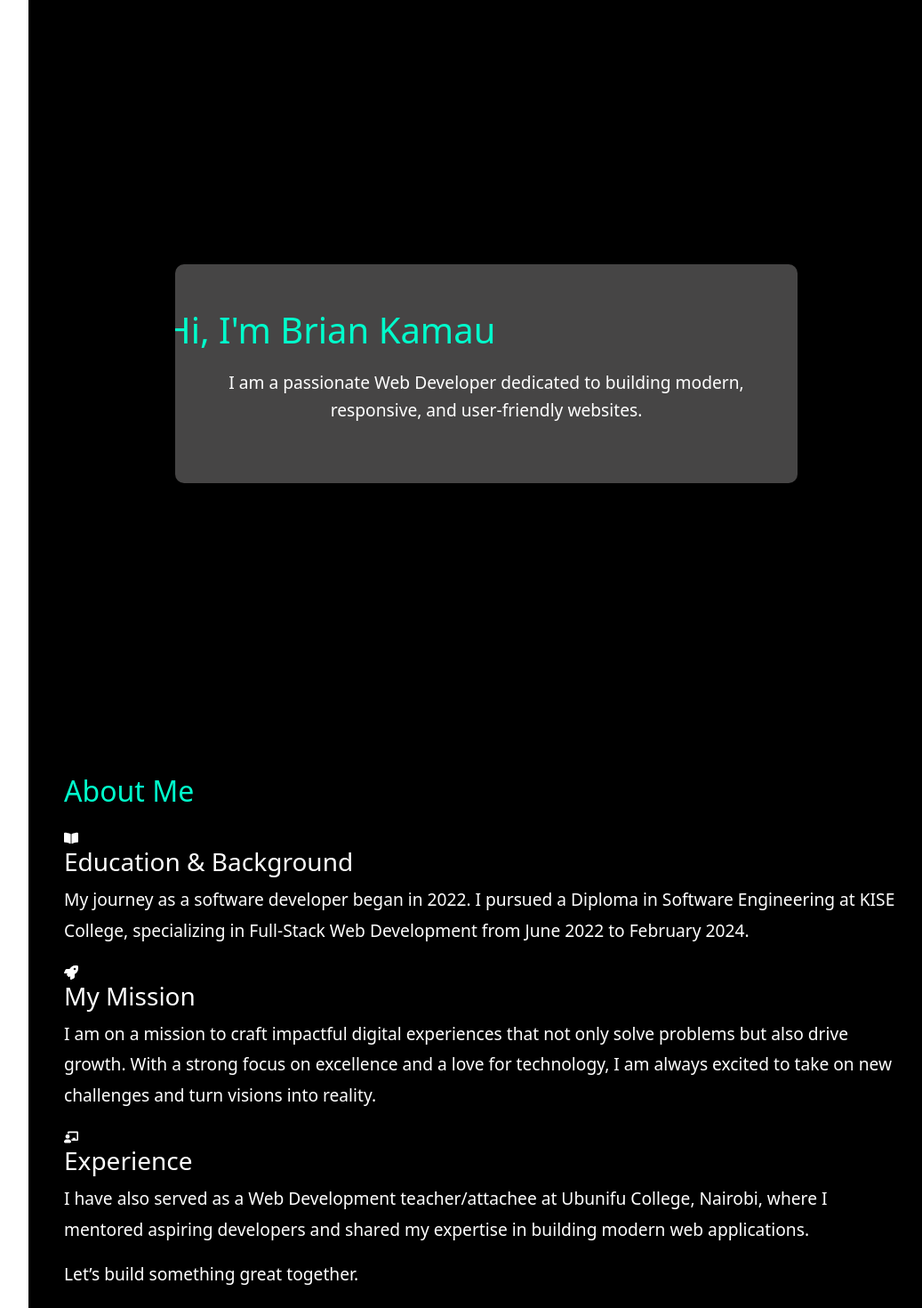
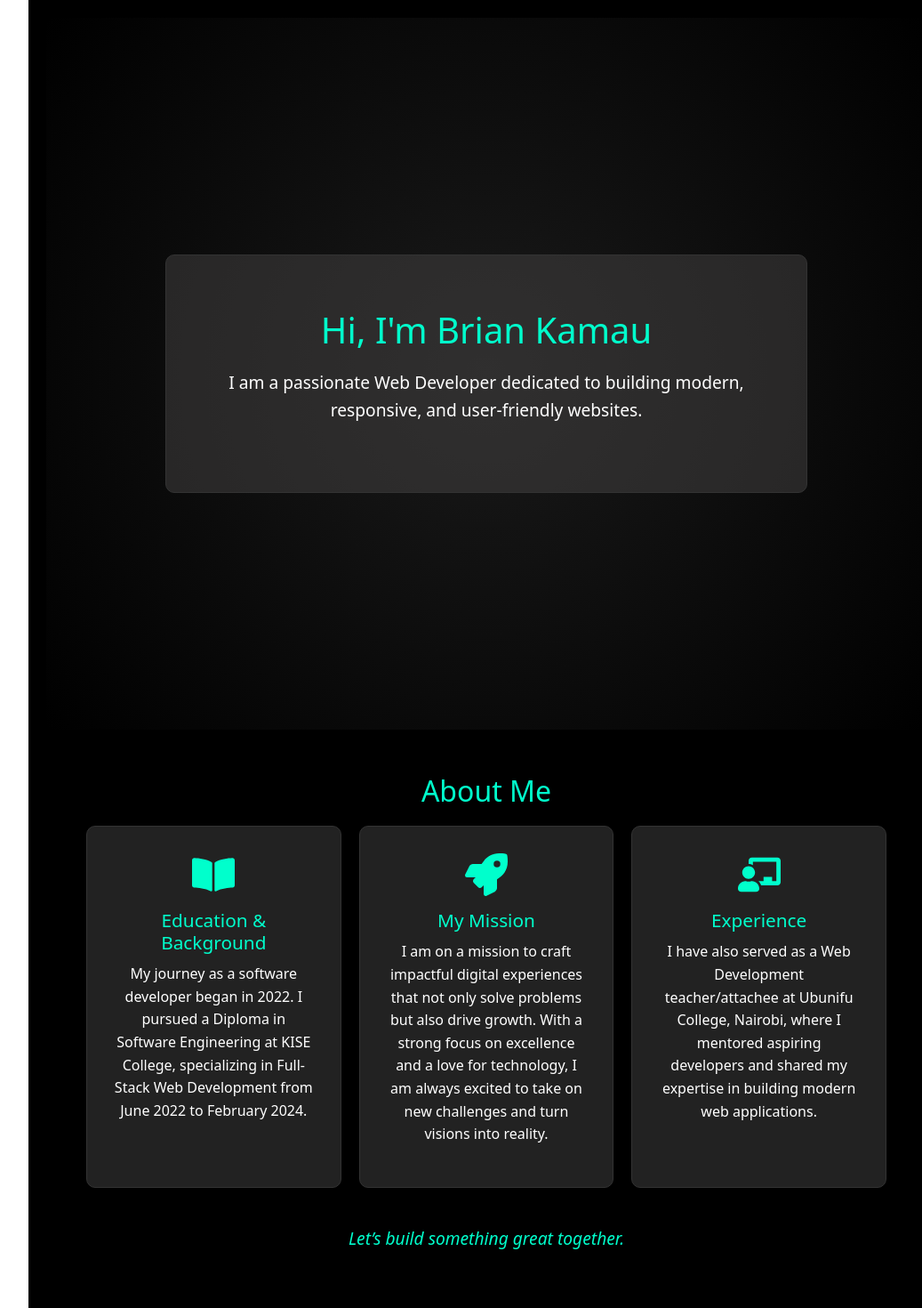
Before and after one commit to Yuikamaa1/react_portfoilio2_latest, a React (Create React App) app: page / in a window 1280 px wide. Shown: the top 1470 px of the page at 89% size, without its empty margins (218-1255 px from the left). Built offline with nearby package versions, Linux system fonts and the light colour scheme.

Commit message:
Update Home.css

```diff
--- a/src/components/Home/Home.css
+++ b/src/components/Home/Home.css
@@ -15,13 +15,15 @@
   text-align: center;
   min-height: 100vh; /* Changed from height */
   border-radius: 10px; /* Optional: Rounded corners */
+  /* New radial gradient for a more modern look */
+  background: radial-gradient(circle, #1a1a1a 0%, black 100%);
 }
 
 .home-content {
-  background-color: #464545; /* Dark gray background */
+  background-color: rgba(70, 69, 69, 0.5); /* Semi-transparent dark gray */
   color: white;
   text-align: center;
-  padding: 50px;
+  padding: 60px; /* Slightly more padding */
   border-radius: 10px;
   overflow: hidden;
   position: relative;
@@ -29,7 +31,7 @@
   flex-direction: column;
   align-items: center;
   justify-content: center;
-  /* Removed fixed height to allow content to flow naturally */
+  border: 1px solid #333; /* A subtle border */
 }
 
 /* Animation for sliding left to right */
@@ -39,7 +41,8 @@
   white-space: nowrap;
   display: inline-block;
   color: #00ffcc;
-  animation: slide-right 5s linear infinite;
+  /* Replace the old animation with a new one */
+  animation: fade-in 1.5s ease-out forwards;
 }
 
 .home-content p {
@@ -49,10 +52,10 @@
   max-width: 600px; /* Limit the width of the paragraph */
 }
 
-/* Keyframes for sliding right animation */
-@keyframes slide-right {
-  0% { transform: translateX(-100%); }
-  100% { transform: translateX(100%); }
+/* Keyframes for a subtle fade-in animation */
+@keyframes fade-in {
+  0% { opacity: 0; transform: translateY(20px); }
+  100% { opacity: 1; transform: translateY(0); }
 }
 
 .section {
@@ -213,6 +216,60 @@
   display: none; /* Hide by default */
 }
 
+/* NEW ABOUT SECTION STYLES */
+.about-container {
+  max-width: 900px;
+  margin: 0 auto;
+}
+
+.about-title {
+  text-align: center;
+  margin-bottom: 40px;
+}
+
+.about-card-container {
+  display: grid;
+  grid-template-columns: repeat(3, 1fr);
+  gap: 20px;
+}
+
+.about-item {
+  background-color: #222;
+  border-radius: 10px;
+  padding: 30px;
+  text-align: center;
+  transition: transform 0.3s ease;
+  border: 1px solid #333;
+}
+
+.about-item:hover {
+  transform: translateY(-5px);
+}
+
+.about-icon {
+  font-size: 3rem;
+  color: #00ffcc;
+  margin-bottom: 15px;
+}
+
+.about-item h3 {
+  font-size: 1.3rem;
+  color: #00ffcc;
+  margin-bottom: 10px;
+}
+
+.about-item p {
+  font-size: 1rem;
+  line-height: 1.6;
+}
+
+.about-call-to-action {
+  text-align: center;
+  margin-top: 40px;
+  font-size: 1.5rem;
+  font-style: italic;
+  color: #00ffcc;
+}
 
 /* Responsive Styles */
 
@@ -264,7 +321,8 @@
     padding: 30px 10px;
   }
   .skills-grid,
-  .projects-grid {
+  .projects-grid,
+  .about-card-container {
     grid-template-columns: 1fr;
   }
 }
```
